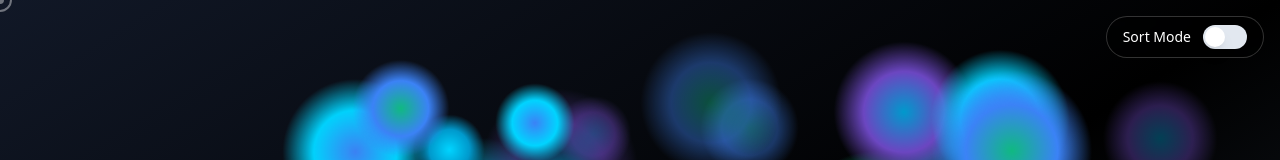
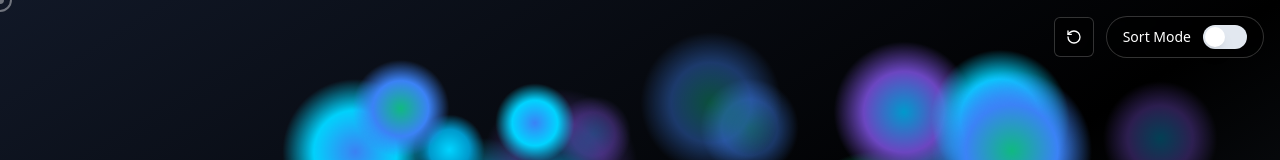
Before and after one commit to ridaangupta/spectral-flare, a React (Vite) app: page / in a window 1280 px wide. Shown: the top 160 px of the page. Built offline with nearby package versions, Linux system fonts and the light colour scheme.

Commit message:
Add reset button
Added a reset button (top right) to randomize flare positions while keeping current settings.

```diff
--- a/src/components/FlareSpace.tsx
+++ b/src/components/FlareSpace.tsx
@@ -1,5 +1,7 @@
 import React, { useState, useRef, useEffect, useMemo } from 'react';
+import { RotateCcw } from 'lucide-react';
 import { Switch } from './ui/switch';
+import { Button } from './ui/button';
 import OptimizedFlare from './OptimizedFlare';
 import ControlPanel from './ControlPanel';
 import SortModeTutorial from './SortModeTutorial';
@@ -23,8 +25,11 @@ const FlareSpace = () => {
   const [showTutorial, setShowTutorial] = useState(false);
   const [dontShowTutorialAgain, setDontShowTutorialAgain] = useState(false);
 
+  // Reset trigger state
+  const [resetTrigger, setResetTrigger] = useState(0);
+
   const cursor = useCursorTracking(containerRef);
-  const flares = useOptimizedFlarePhysics(config, cursor);
+  const flares = useOptimizedFlarePhysics(config, cursor, resetTrigger);
 
   // Handle sort mode toggle and show tutorial if needed
   const handleSortModeToggle = (checked: boolean) => {
@@ -42,6 +47,10 @@ const FlareSpace = () => {
 
   const handleDontShowAgain = (checked: boolean) => {
     setDontShowTutorialAgain(checked);
+  };
+
+  const handleReset = () => {
+    setResetTrigger(prev => prev + 1);
   };
 
   // Viewport culling - only render flares that are visible
@@ -114,13 +123,26 @@ const FlareSpace = () => {
         } : {})
       }}
     >
+      {/* Top Right Controls */}
+      <div className="absolute top-4 right-4 z-50 flex items-center space-x-3">
+        {/* Reset Button */}
+        <Button
+          onClick={handleReset}
+          variant="outline"
+          size="icon"
+          className="bg-black/50 backdrop-blur-sm border-white/20 text-white hover:bg-white/10 hover:text-white"
+        >
+          <RotateCcw size={20} />
+        </Button>
+
         {/* Sort Mode Toggle */}
-      <div className="absolute top-4 right-4 z-50 flex items-center space-x-3 bg-black/50 backdrop-blur-sm border border-white/20 rounded-full px-4 py-2">
+        <div className="flex items-center space-x-3 bg-black/50 backdrop-blur-sm border border-white/20 rounded-full px-4 py-2">
           <span className="text-white text-sm font-medium">Sort Mode</span>
           <Switch
             checked={config.sortMode}
             onCheckedChange={handleSortModeToggle}
           />
+        </div>
       </div>
 
       {/* Sort Mode Tutorial Dialog */}
--- a/src/hooks/useOptimizedFlarePhysics.ts
+++ b/src/hooks/useOptimizedFlarePhysics.ts
@@ -1,7 +1,7 @@
 import { useState, useEffect, useRef, useCallback } from 'react';
 import { FlareData, FlareConfig, CursorData } from '../types/flare';
 
-export const useOptimizedFlarePhysics = (config: FlareConfig, cursor: CursorData): FlareData[] => {
+export const useOptimizedFlarePhysics = (config: FlareConfig, cursor: CursorData, resetTrigger?: number): FlareData[] => {
   const [flares, setFlares] = useState<FlareData[]>([]);
   const animationFrameRef = useRef<number>();
   const lastTimeRef = useRef<number>(0);
@@ -87,13 +87,13 @@ export const useOptimizedFlarePhysics = (config: FlareConfig, cursor: CursorData
     return dx * dx + dy * dy;
   };
 
-  // Initialize flares when config changes
+  // Initialize flares when config changes or reset is triggered
   useEffect(() => {
     const count = getFlareCount(config.density);
     const newFlares = Array.from({ length: count }, (_, i) => createFlare(i));
     setFlares(newFlares);
     updateSpatialGrid(newFlares);
-  }, [config.density, config.type, config.colorProfile, config.size, config.sortMode, updateSpatialGrid]);
+  }, [config.density, config.type, config.colorProfile, config.size, config.sortMode, resetTrigger, updateSpatialGrid]);
 
   // Optimized animation loop with delta time and throttling
   useEffect(() => {
```
Lines whose indentation alone changed are shown as unchanged.
